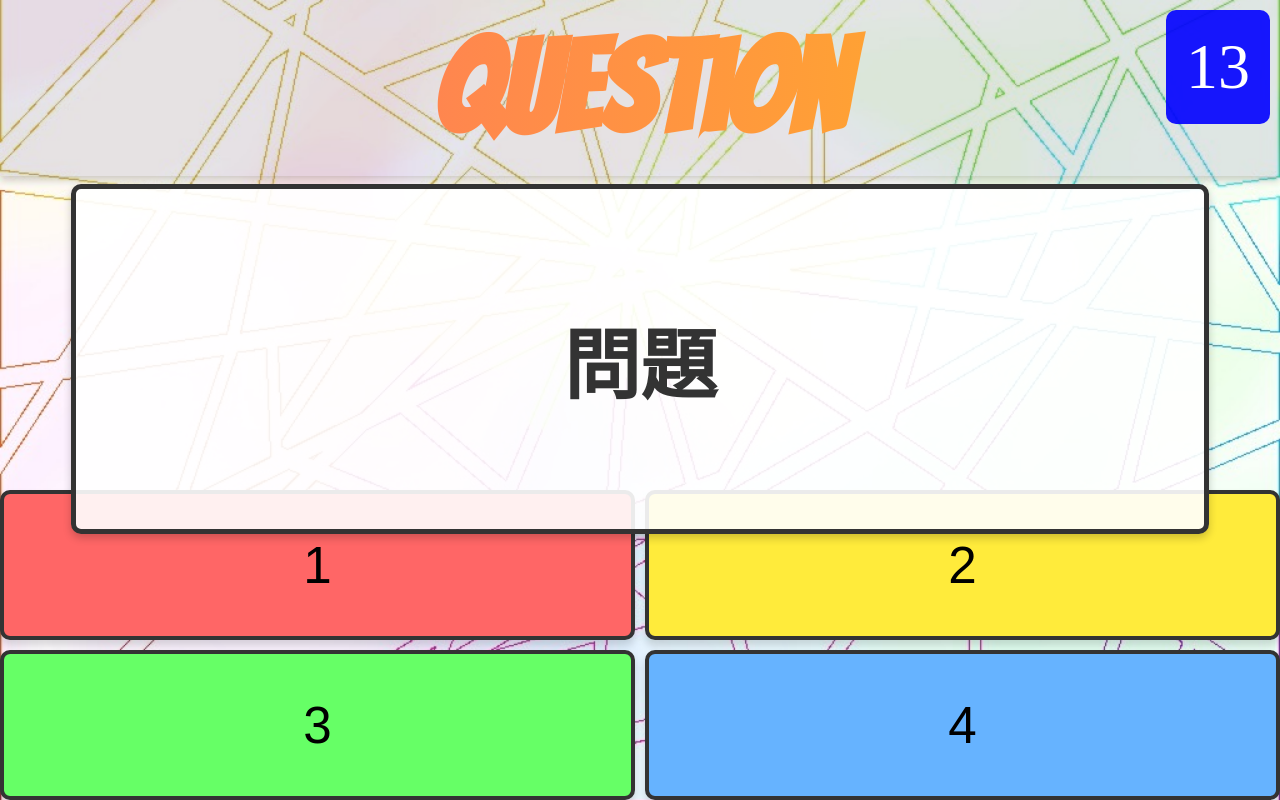
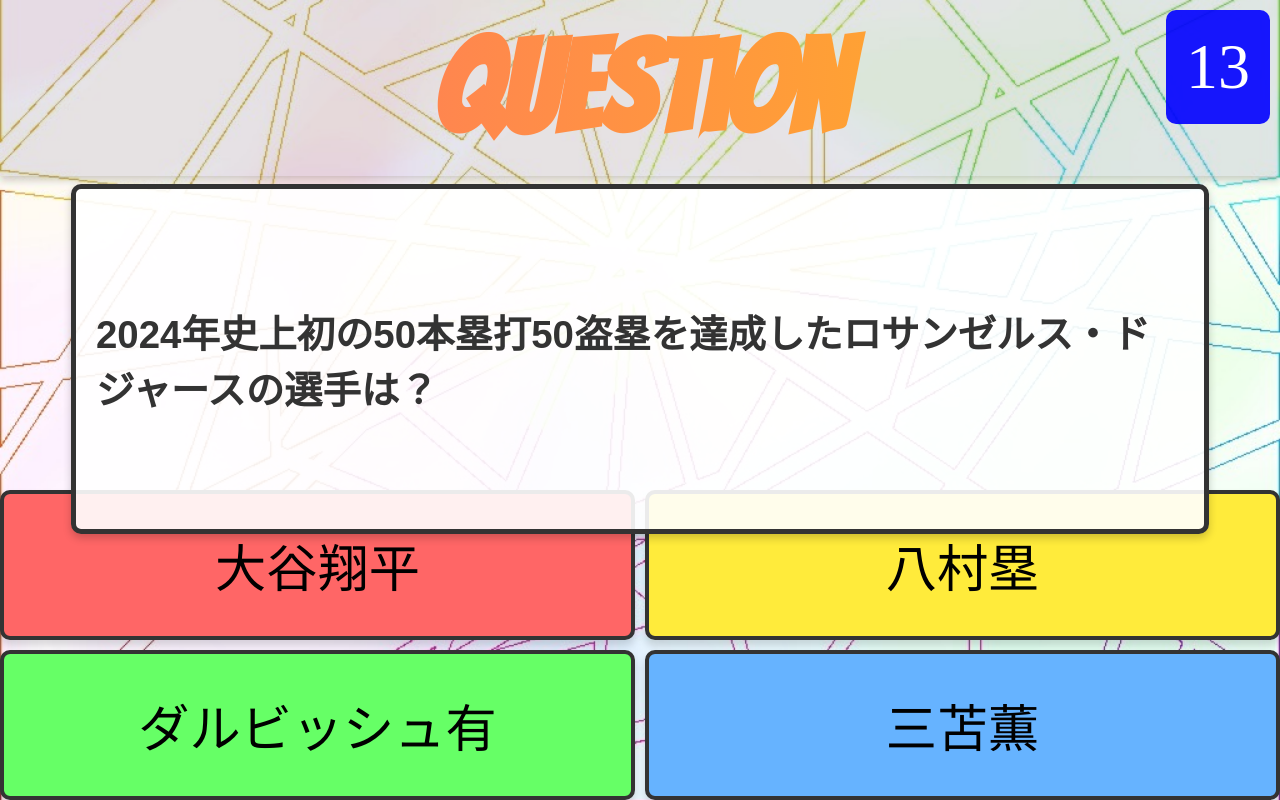
Before and after one commit to 2jquiz/no.14, a plain HTML site: page index.html in a window 1280 px wide. Both pictures are taken after a click on the button "START". Drawn offline with Linux system fonts and the light colour scheme; a web font is replaced by a local one.

Commit message:
Update index.html

```diff
--- a/index.html
+++ b/index.html
@@ -60,7 +60,7 @@
         }
         .quiz-question h2 {
             margin: 0;
-            font-size: 6vw; /* Responsive font size */
+            font-size: 3vw; /* Responsive font size */
             color: #333;
         }
         .quiz-options {
@@ -143,15 +143,15 @@
     <button class="start-button" onclick="startGame()">START</button>
 
     <div class="quiz-question" style="display:none;">
-        <h2>問題</h2>
+        <h2>2024年史上初の50本塁打50盗塁を達成したロサンゼルス・ドジャースの選手は？</h2>
     </div>
 
     <div class="quiz-options-container" style="display:none;">
         <div class="quiz-options">
-            <button class="option red" onclick="checkAnswer(true)">1</button>
-            <button class="option yellow" onclick="checkAnswer(false)">2</button>
-            <button class="option green" onclick="checkAnswer(false)">3</button>
-            <button class="option blue" onclick="checkAnswer(false)">4</button>
+            <button class="option red" onclick="checkAnswer(true)">大谷翔平</button>
+            <button class="option yellow" onclick="checkAnswer(false)">八村塁</button>
+            <button class="option green" onclick="checkAnswer(false)">ダルビッシュ有</button>
+            <button class="option blue" onclick="checkAnswer(false)">三苫薫</button>
         </div>
     </div>
 
@@ -205,7 +205,7 @@
                 popupElement.innerText = '正解';
                 correctSound.play();
                 setTimeout(function() {
-                    popupElement.innerText = 'GAME CLEAR!\n解除コードのヒント１\n『』';
+                    popupElement.innerText = 'GAME CLEAR!\n解除コードの1桁目は\n『7』';
                 }, 2000);
             } else {
                 popupElement.style.display = 'block';
```
